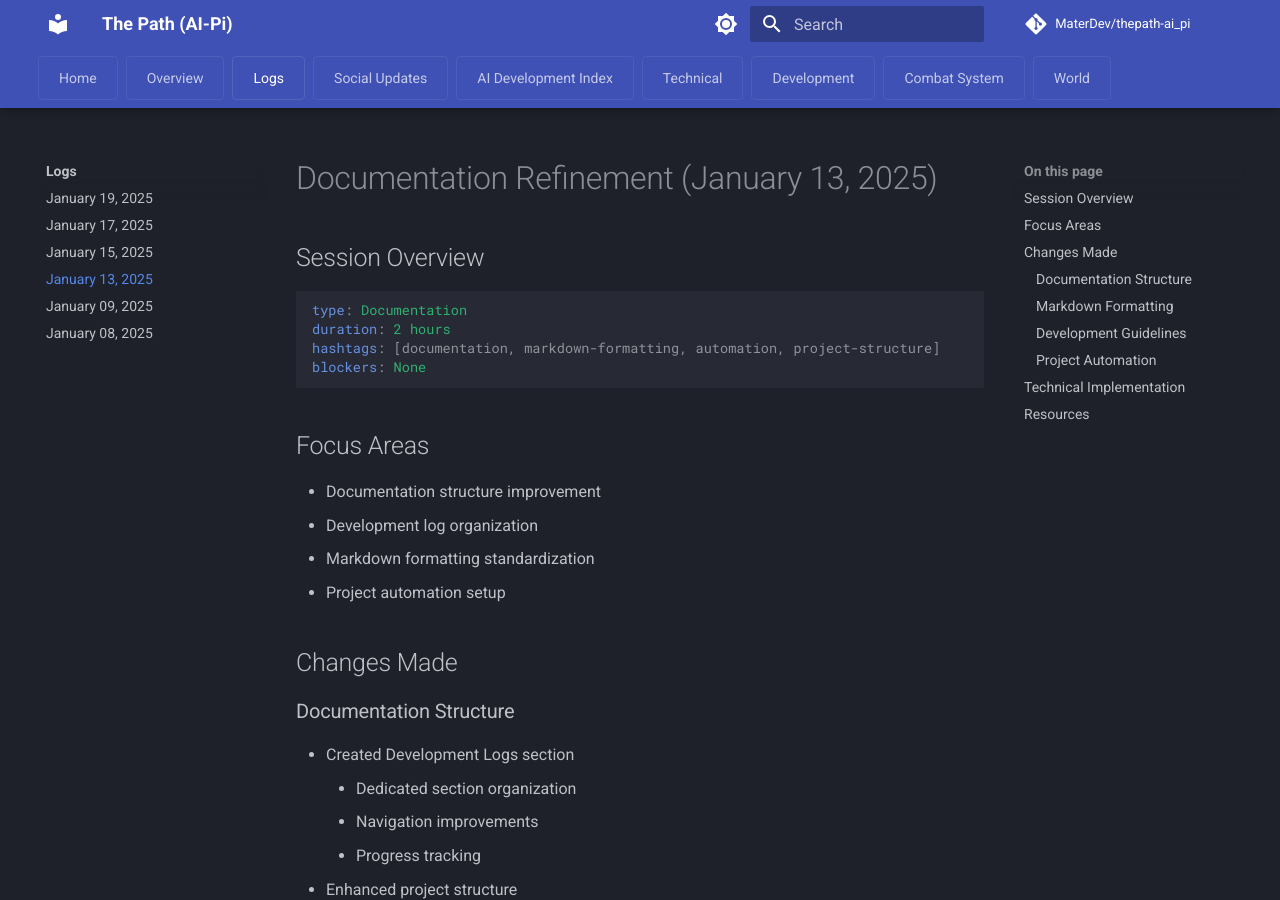
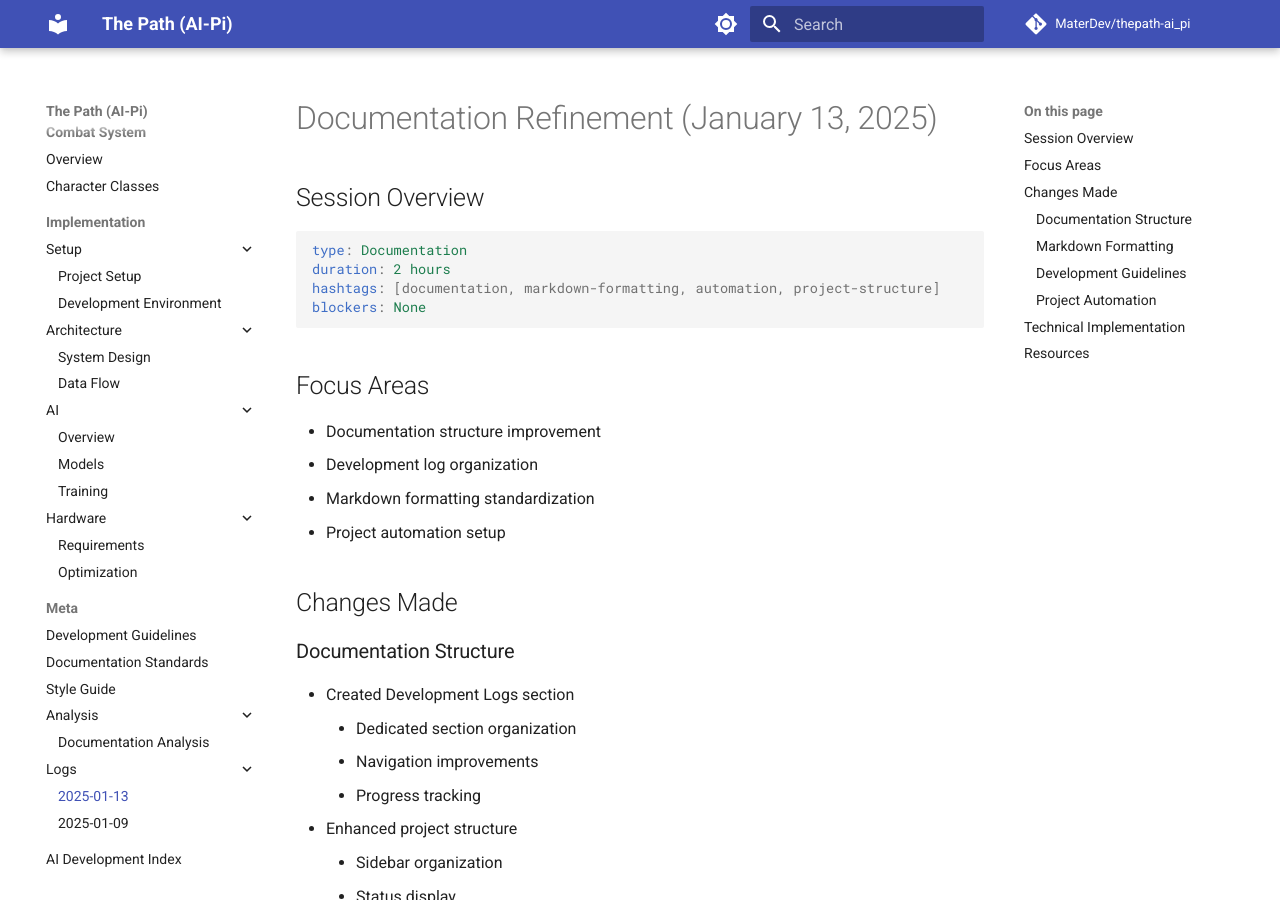
Before and after one commit to MaterDev/thepath-ai_pi, an MkDocs documentation site: the page built from docs/meta/logs/2025-01-13.md, in a window 1280 px wide and 900 px high. Built offline with MkDocs 1.6.1 and Material for MkDocs 9.7.7, drawn with Linux system fonts in a browser that asks for light colours; comment, search, counter and statistics services are not loaded; some of the changed lines change nothing that is shown.

Commit message:
docs: update mkdocs site structure
- Add World section with cultural foundations
- Streamline navigation hierarchy
- Update theme configuration
- Clean up markdown extensions

```diff
--- a/mkdocs.yml
+++ b/mkdocs.yml
@@ -1,5 +1,5 @@
 site_name: The Path (AI-Pi)
-site_description: Edge AI-powered turn-based combat game running on Raspberry Pi hardware.
+site_description: Documentation for The Path (AI-Pi) project
 site_author: MaterDev
 site_url: https://materdev.github.io/thepath-ai_pi/
 repo_url: https://github.com/MaterDev/thepath-ai_pi
@@ -7,44 +7,44 @@ repo_name: MaterDev/thepath-ai_pi
 theme:
   name: material
   features:
-  - navigation.tabs
+  - navigation.instant
+  - navigation.tracking
   - navigation.sections
   - navigation.expand
-  - navigation.indexes
-  - navigation.instant
-  - navigation.tracking
-  - toc.follow
+  - navigation.top
   - search.suggest
   - search.highlight
-  - navigation.tabs.sticky
   palette:
+  - scheme: default
+    primary: indigo
+    accent: indigo
+    toggle:
+      icon: material/brightness-7
+      name: Switch to dark mode
   - scheme: slate
     primary: indigo
     accent: indigo
     toggle:
-      icon: material/brightness-7
+      icon: material/brightness-4
       name: Switch to light mode
-  - scheme: default
-    primary: indigo
-    accent: indigo
-    toggle:
-      icon: material/brightness-4
-      name: Switch to dark mode
   font:
     text: Roboto
     code: Roboto Mono
 extra_css:
 - stylesheets/extra.css
 markdown_extensions:
+- admonition
+- pymdownx.details
+- pymdownx.superfences
+- attr_list
+- md_in_html
+- pymdownx.emoji:
+    emoji_index: !!python/name:materialx.emoji.twemoji
+    emoji_generator: !!python/name:materialx.emoji.to_svg
 - pymdownx.highlight:
     anchor_linenums: true
-    line_spans: __span
-    pygments_lang_class: true
 - pymdownx.inlinehilite
 - pymdownx.snippets
-- pymdownx.superfences
-- admonition
-- pymdownx.details
 - pymdownx.tabbed:
     alternate_style: true
 - tables
@@ -54,9 +54,6 @@ markdown_extensions:
 - pymdownx.keys
 - pymdownx.mark
 - pymdownx.tilde
-- attr_list
-- def_list
-- md_in_html
 - toc:
     permalink: true
     title: On this page
@@ -67,63 +64,32 @@ docs_dir: docs
 site_dir: site
 nav:
 - Home: index.md
-- Overview:
-  - Project Scope: overview/project-scope.md
-  - Research Objectives: overview/research-objectives.md
-- Logs:
-  - Overview: meta/logs/index.md
-  - January 19, 2025: meta/logs/2025-01-19.md
-  - January 17, 2025: meta/logs/2025-01-17.md
-  - January 15, 2025: meta/logs/2025-01-15.md
-  - January 13, 2025: meta/logs/2025-01-13.md
-  - January 09, 2025: meta/logs/2025-01-09.md
-  - January 08, 2025: meta/logs/2025-01-08.md
-- Social Updates:
-  - Overview: meta/social/index.md
-  - LinkedIn:
-    - Overview: meta/social/linkedin/index.md
-    - January 19, 2025: meta/social/linkedin/2025-01-19.md
-    - January 17, 2025: meta/social/linkedin/2025-01-17.md
-    - January 14, 2025: meta/social/linkedin/2025-01-14.md
-    - January 08, 2025: meta/social/linkedin/2025-01-08.md
-    - January 07, 2025: meta/social/linkedin/2025-01-07.md
-    - January 03, 2025: meta/social/linkedin/2025-01-03.md
-    - December 27, 2024: meta/social/linkedin/2024-12-27.md
-- AI Development Index: AI_DEVELOPMENT_INDEX.md
-- Technical:
-  - Setup:
-    - Docker: technical/setup/docker.md
-  - AI System:
-    - Behavior Model: technical/ai-system/behavior-model.md
-    - Difficulty System: technical/ai-system/difficulty-system.md
-    - Training Pipeline: technical/ai-system/training-pipeline.md
-  - Data Schemas:
-    - Game State: technical/data-schemas/game-state.md
-    - AI Models: technical/data-schemas/ai-models.md
-    - Replay System: technical/data-schemas/replay-system.md
-  - Hardware:
-    - Raspberry Pi 5: technical/hardware/raspberry-pi-5.md
-    - AI HAT Plus: technical/hardware/ai-hat-plus.md
-  - Health Monitoring:
-    - Overview: technical/health/index.md
-    - Client: technical/health/client.md
-    - Server: technical/health/server.md
-    - AI System: technical/health/ai.md
-  - Client:
-    - UI Specification: technical/client/ui-specification.md
-- Development:
-  - Setup: meta/implementation/setup/project-setup.md
-  - Planning:
-    - Phase 1:
-      - Overview: meta/phase1/index.md
-      - Project Setup: meta/phase1/1-project-setup.md
-      - Game State: meta/phase1/2-game-state.md
-      - Communication: meta/phase1/3-communication.md
-      - AI Integration: meta/phase1/4-ai-integration.md
-      - Turn System: meta/phase1/5-turn-system.md
-  - Style Guide: meta/style-guide.md
+- World:
+  - Cultural Foundations: world/cultural_foundations.md
 - Combat System:
   - Overview: combat_system/balance_and_meta.md
   - Character Classes: combat_system/classes.md
-- World:
-  - Cultural Foundations: world/cultural_foundations.md
+- Implementation:
+  - Setup:
+    - Project Setup: implementation/setup/project-setup.md
+    - Development Environment: implementation/setup/development-environment.md
+  - Architecture:
+    - System Design: implementation/architecture/system-design.md
+    - Data Flow: implementation/architecture/data-flow.md
+  - AI:
+    - Overview: implementation/ai/overview.md
+    - Models: implementation/ai/models.md
+    - Training: implementation/ai/training.md
+  - Hardware:
+    - Requirements: implementation/hardware/requirements.md
+    - Optimization: implementation/hardware/optimization.md
+- Meta:
+  - Development Guidelines: meta/development-guidelines.md
+  - Documentation Standards: meta/documentation-standards.md
+  - Style Guide: meta/style-guide.md
+  - Analysis:
+    - Documentation Analysis: meta/analysis/documentation-analysis.md
+  - Logs:
+    - 2025-01-13: meta/logs/2025-01-13.md
+    - 2025-01-09: meta/logs/2025-01-09.md
+- AI Development Index: AI_DEVELOPMENT_INDEX.md
```
